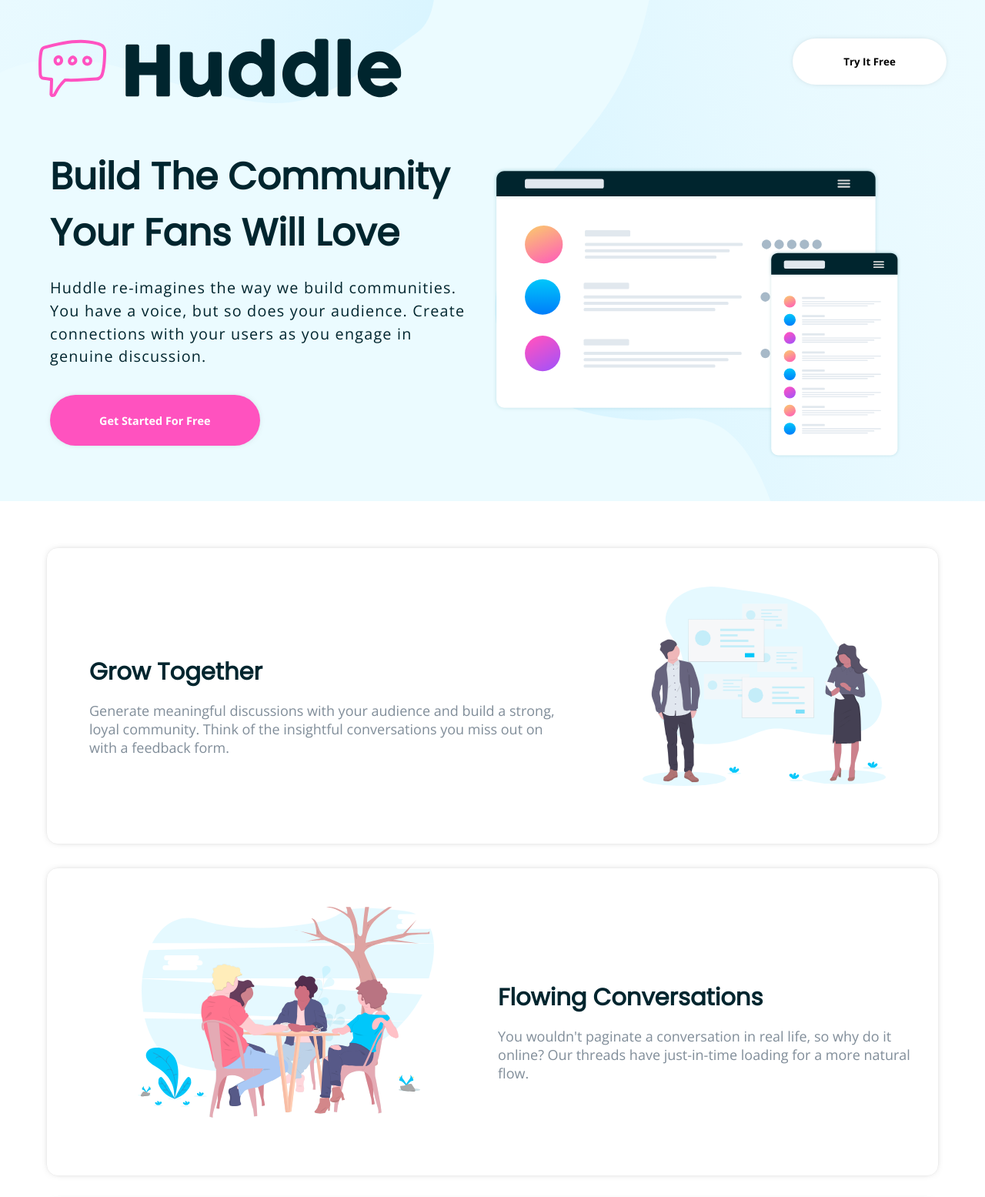
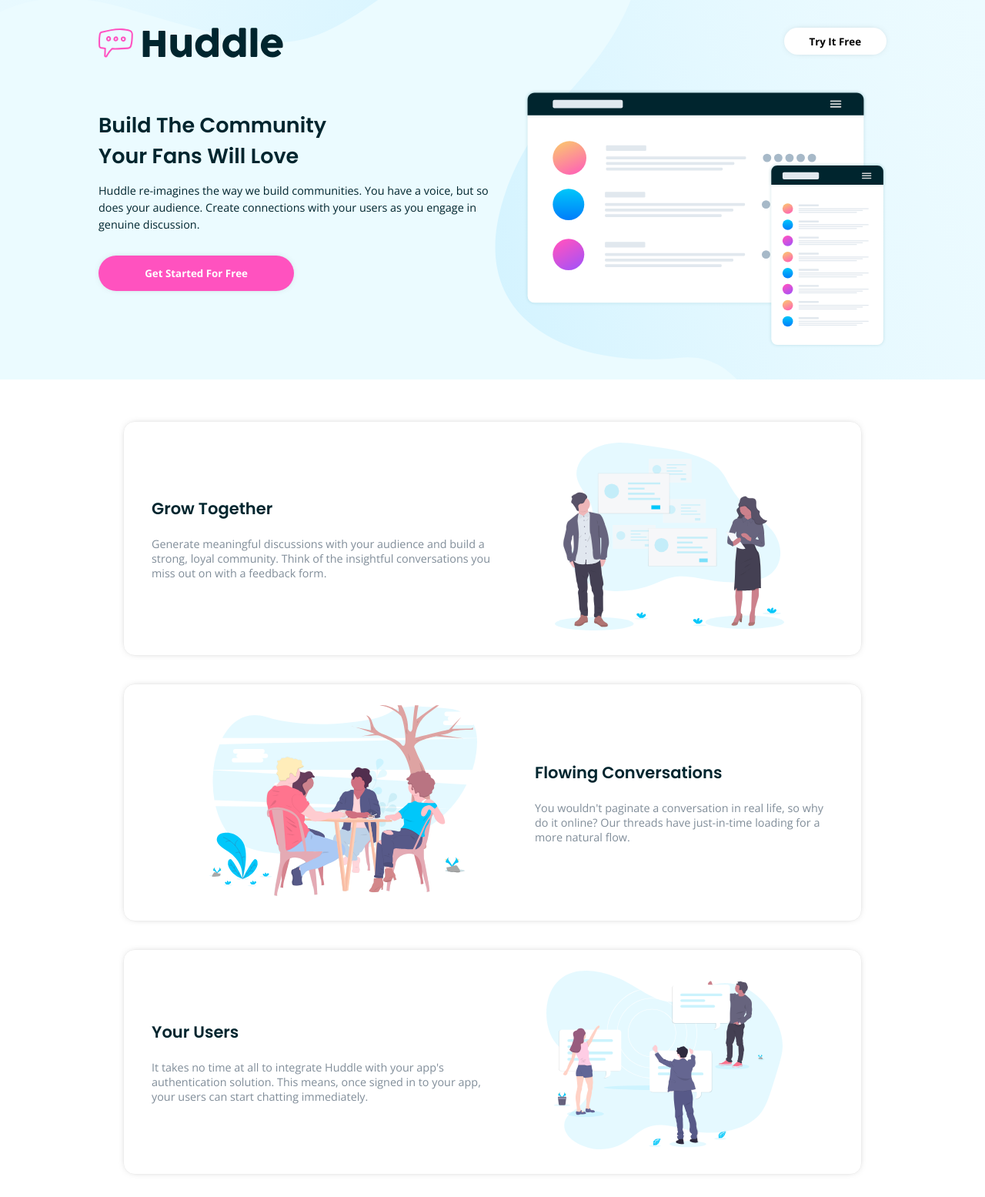
Before and after one commit to nlefty/FM_huddle-landing, a plain HTML site: page index.html in a window 1280 px wide. Shown: the top 1555 px of the page at 77% size. Drawn offline with nearby package versions, Linux system fonts and the light colour scheme.

Commit message:
update files
re-worked layout for responsiveness

```diff
--- a/index.html
+++ b/index.html
@@ -1,42 +1,63 @@
 <!DOCTYPE html>
 <html lang="en">
   <head>
-  <meta charset="UTF-8">
-  <meta name="viewport" content="width=device-width, initial-scale=1.0"> <!-- displays site properly based on user's device -->
-  <title>Frontend Mentor | Huddle landing page with alternating feature blocks</title>
+    <meta charset="UTF-8" />
+    <meta name="viewport" content="width=device-width, initial-scale=1.0" />
+    <!-- displays site properly based on user's device -->
+    <title>
+      Frontend Mentor | Huddle landing page with alternating feature blocks
+    </title>
 
-  <link rel="icon" type="image/png" sizes="32x32" href="./images/favicon-32x32.png">
-  <link href="https://fonts.googleapis.com/css?family=Poppins:200,400&display=swap" rel="stylesheet">
-  <link href="https://fonts.googleapis.com/css?family=Open+Sans:400,700&display=swap" rel="stylesheet">
-  <link href="https://stackpath.bootstrapcdn.com/font-awesome/4.7.0/css/font-awesome.min.css" rel="stylesheet" integrity="sha384-wvfXpqpZZVQGK6TAh5PVlGOfQNHSoD2xbE+QkPxCAFlNEevoEH3Sl0sibVcOQVnN" crossorigin="anonymous">
-  <link rel="stylesheet" media="screen" href="style.css">
-  <link rel="stylesheet" media="screen" href="media-queries.css">
-
+    <link
+      rel="icon"
+      type="image/png"
+      sizes="32x32"
+      href="./images/favicon-32x32.png"
+    />
+    <link
+      rel="stylesheet"
+      href="https://fonts.googleapis.com/css2?family=Open+Sans:wght@400;700&family=Poppins:wght@600&display=swap"
+    />
+    <link
+      rel="stylesheet"
+      href="https://stackpath.bootstrapcdn.com/font-awesome/4.7.0/css/font-awesome.min.css"
+      integrity="sha384-wvfXpqpZZVQGK6TAh5PVlGOfQNHSoD2xbE+QkPxCAFlNEevoEH3Sl0sibVcOQVnN"
+      crossorigin="anonymous"
+    />
+    <link rel="stylesheet" media="screen" href="style.css" />
+    <link rel="stylesheet" media="screen" href="media-queries.css" />
   </head>
   <body>
     <div class="wrapper">
-    <div class="top">
+      <header>
         <div class="huddle-try-free">
-        <img src="images/logo.svg" class="logo" alt="Logo">
+          <div class="logo">
+            <img src="images/logo.svg" alt="Logo" />
+          </div>
+          <div class="cta-btn">
             <button class="try-free-btn">Try It Free</button>
+          </div>
         </div>
         <div class="top-content">
           <div class="hero">
-          <h1>Build The Community Your Fans Will Love</h1>
-          <p>Huddle re-imagines the way we build communities. You have a voice, but so does your audience.  Create connections with your users as you engage in genuine discussion.</p>
+            <h1>Build The Community<br>Your Fans Will Love</h1>
+            <p>
+              Huddle re-imagines the way we build communities. You have a voice,
+              but so does your audience. Create connections with your users as
+              you engage in genuine discussion.
+            </p>
             <div class="hero-button">
               <button class="start-free-btn">Get Started For Free</button>
             </div>
           </div>
           <div class="hero-image">
-          <img src="images/illustration-mockups.svg" alt="Mockups">
+            <img src="images/illustration-mockups.svg" alt="Mockups" />
           </div>
         </div>
-    </div>
-
+      </header>
 
     <main>
-      <section class="main-grow">
+      <article class="main-grow">
         <div class="grow-image">
           <img src="images/illustration-grow-together.svg" alt="Grow Together">
         </div>
@@ -45,8 +66,8 @@
           <p>Generate meaningful discussions with your audience and build a strong, loyal community.
       Think of the insightful conversations you miss out on with a feedback form.</p>
         </div>
-      </section>
-      <section class="main-flow">
+      </article>
+      <article class="main-flow">
         <div class="flow-image">
           <img src="images/illustration-flowing-conversation.svg" alt="Grow Together">
         </div>
@@ -55,8 +76,8 @@
           <p>You wouldn't paginate a conversation in real life, so why do it online? Our threads
       have just-in-time loading for a more natural flow.</p>
         </div>
-      </section>
-      <section class="main-users">
+      </article>
+      <article class="main-users">
         <div class="user-image">
           <img src="images/illustration-your-users.svg" alt="Grow Together">
         </div>
@@ -65,7 +86,7 @@
           <p>It takes no time at all to integrate Huddle with your app's authentication solution.
       This means, once signed in to your app, your users can start chatting immediately.</p>
         </div>
-      </section>
+      </article>
     </main>
 
     <footer>
@@ -82,30 +103,30 @@
         <div class="foot-contact-wrapper">
           <div class="foot-contact">
               <i class="fa fa-map-marker"></i>
-              <div>Lorem ipsum dolor sit amet, consectetur adipiscing elit, sed do eiusmod tempor incididunt ut labore et dolore magna aliqua</div>
+              <div class="foot-text">Lorem ipsum dolor sit amet, consectetur adipiscing elit, sed do eiusmod tempor incididunt ut labore et dolore magna aliqua</div>
           </div>
           <div class="foot-contact">
               <i class="fa fa-phone"></i>
-              <div>+1-543-123-4567</div>
+              <div class="foot-text">+1-543-123-4567</div>
           </div>
           <div class="foot-contact">
               <i class="fa fa-envelope"></i>
-              <div>example@huddle.com</div>
+              <div class="foot-text">example@huddle.com</div>
           </div>
         </div>
 
         <nav class="nav-list-1">
           <ul>
-            <li><a href="#">About Us</a></li>
-            <li><a href="#">What We Do</a></li>
-            <li><a href="#">FAQ</a></li>
+            <li class="nav-link"><a href="#">About Us</a></li>
+            <li class="nav-link"><a href="#">What We Do</a></li>
+            <li class="nav-link"><a href="#">FAQ</a></li>
           </ul>
         </nav>
         <nav class="nav-list-2">
           <ul>
-            <li><a href="#">Career</li>
-            <li><a href="#">Blog</a></li>
-            <li><a href="#">Contact Us</a></li>
+            <li class="nav-link"><a href="#">Career</li>
+            <li class="nav-link"><a href="#">Blog</a></li>
+            <li class="nav-link"><a href="#">Contact Us</a></li>
           </ul>
         </nav>
 
@@ -122,7 +143,7 @@
       </div>
       <p class="attribution">
         Challenge by <a href="https://www.frontendmentor.io?ref=challenge" target="_blank">Frontend Mentor</a>.
-        Coded by <a href="#">Nik Lefty</a>.
+        Coded by <a href="kitawita.com" target="_blank">Nik Lefty</a>.
       </p>
     </footer>
     </div>
--- a/media-queries.css
+++ b/media-queries.css
@@ -1,108 +1,126 @@
-@media (min-width: 770px) {
+@media all and (min-width: 600px) and (max-width: 999px) {
+  main article {
+    max-width: 70%;
+  }
 
+  .start-free-btn {
+    width: 60%;
+  }
+}
 
-    .top {
+@media (min-width: 1000px) {
+  header {
     background-position: center;
     background-size: 100%;
-        padding: 50px;
   }
 
-    .huddle-try-free img {
-        width: 40%;
+  .huddle-try-free {
+    max-width: 80%;
+    padding: 0;
   }
 
   .try-free-btn {
-        width: 15em;
-        height: 60px;
+    width: 10em;
+    height: 80%;
+    background-color: #fff;
   }
 
   .top-content {
     display: flex;
-        justify-content: space-between;
-        align-items: center;
+    align-items: flex-start;
     text-align: left;
   }
 
-
-    .hero, .hero-image {
-        width: 50%;
+  .hero,
+  .hero-image {
+    padding: 0;
   }
 
   .hero {
-        padding-right: 30px;
+    width: 80%;
+    padding-right: 2.5em;
   }
 
-    .start-free-btn {
-        width: 50%;
-        height: 4.6em;
-        font-size: .8em;
+  .hero h1 {
+    font-size: 1.5em;
+    padding-top: 1em;
   }
 
-    main section {
-        margin-right: 60px;
-        margin-left: 60px;
+  .hero p {
+    letter-spacing: normal;
+    padding: 1em 0;
+    font-size: 0.8em;
   }
 
-    section {
-        display: flex;
-        justify-content: flex-end;
-    }
-
-    section img {
+  .hero-image {
     width: 70%;
   }
 
-    .main-grow, .main-flow, .main-users {
+  .hero-image img {
+    object-fit: contain;
+    width: 100%;
+    height: 100%;
+  }
+
+  main article {
+    padding: 1.5em 2em;
+  }
+
+  article img {
+    width: 70%;
+  }
+
+  article h3 {
+    padding: 0 0 1em;
+  }
+
+  .main-grow,
+  .main-flow,
+  .main-users {
+    display: flex;
     align-items: center;
   }
 
-    .main-grow, .main-users {
-        padding-right: 0px;
+  .grow-image,
+  .flow-image,
+  .user-image {
+    margin-bottom: 0;
   }
 
-
-    .grow-content, .user-content {
-        padding-right: 40px;
-        margin-left: 20px;
-    }
-
-    .grow-content, .flow-content, .user-content {
+  .grow-content,
+  .flow-content,
+  .user-content {
     text-align: left;
   }
 
-    .grow-image, .user-image {
+  .grow-image,
+  .user-image {
     order: 1;
   }
 
   .build-comm {
-        width: 60%;
+    max-width: 60%;
     margin-left: auto;
     margin-right: auto;
-        font-size: 1.5rem;
   }
 
-    .build-button > .start-free-btn {
-        width: 55%;
-        height: 4em;
+  .build-comm h3 {
+    font-size: 1.5em;
   }
-
   footer {
-        padding: 50px;
-        font-size: .85em;
-    }
-
-    .foot-logo {
-        width: 40%;
+    padding: 1em 3em;
+    font-size: 0.8em;
   }
 
   .foot-content {
-        display: flex;
+    flex-direction: row;
     justify-content: start;
     align-self: flex-start;
-        width: 100%;
   }
 
-    .foot-contact-wrapper, nav, .social-copy {
+  .foot-contact-wrapper,
+  nav,
+  .social-copy {
     width: 25%;
   }
 
@@ -118,14 +136,14 @@
     padding-top: 0px;
   }
 
-    .nav-list-1, .social-copy {
+  .nav-list-1,
+  .social-copy {
     margin-top: 0px;
     margin-bottom: 0px;
   }
 
   .social-copy {
     display: grid;
-        /* grid-template-columns: 1fr; */
     text-align: left;
   }
 
@@ -144,19 +162,36 @@
 
   .attribution {
     text-align: center;
-        margin-top: 30px;
+    margin-top: 6em;
+    font-size: 0.9em;
+  }
 }
 
+@media (min-width: 1440px) {
+  .hero {
+    padding-top: 2em;
   }
 
-
-@media (min-width: 1230px) {
-
   .hero h1 {
-        font-size: 2.7em;
+    font-size: 2.3em;
   }
 
-    .hero p {
+  .hero p,
+  article p,
+  .copy p {
     font-size: 1.1em;
   }
+
+  article h3 {
+    font-size: 1.5em;
   }
+
+  footer {
+    padding: 1em 11em;
+  }
+
+  .foot-text,
+  .nav-link a {
+    font-size: 1.2em;
+  }
+}
--- a/style.css
+++ b/style.css
@@ -4,179 +4,191 @@
   box-sizing: border-box;
 }
 
-/*
-.group:after {
-  display: block;
-  height: 0;
-  font-size: 0;
-  content: ".";
-  clear: both;
-  visibility: hidden;
-}
-*/
-
 body {
-  /*background-color: #e8f8f8;*/
-  font-family: 'Open Sans', sans-serif;
+  font-family: "Open Sans", sans-serif;
   font-size: 18px;
   text-align: center;
   position: relative;
-  color: hsl(192, 100%, 9%)
+  color: hsl(192, 100%, 9%);
 }
 
-
-h1, h3 {
-	font-family: 'Poppins', sans-serif;
+h1,
+h3 {
+  font-family: "Poppins", sans-serif;
 }
 
 .wrapper {
-  display: grid;
-  grid-template-columns: column;
-  margin: auto;
-  /* width: 375px; */
+  /* display: grid;
+  grid-template-columns: column; */
+  display: flex;
+  flex-direction: column;
 }
 
-.top {
+header {
   background-color: hsl(193, 100%, 96%);
   background-image: url("images/bg-hero-mobile.svg");
   background-repeat: no-repeat;
-	padding: 25px 30px 30px 30px;
+  background-size: cover;
+  padding-bottom: 2em;
 }
 
 .huddle-try-free {
   display: flex;
   justify-content: space-between;
-	width: 100%;
-	margin-bottom: 	50px;
+  margin: 2em auto;
+  padding: 0 1em;
 }
 
-/*
 .huddle-try-free img {
-	width: 8em;
-	height: auto;
-} */
+  max-width: 100%;
+  max-height: 100%;
+}
 
 button {
   border: none;
-	background-color: #fff;
-	width: 	140px;
-	height: 40px;
-	border-radius:	50px;
-	font-family: 'Open Sans', sans-serif;
-	font-weight: 	600;
-	-webkit-box-shadow: 0px 0px 12px -8px rgba(0,0,0,0.75);
-	-moz-box-shadow: 0px 0px 12px -8px rgba(0,0,0,0.75);
-	box-shadow: 0px 0px 12px -8px rgba(0,0,0,0.75);
+  border-radius: 50px;
+  font-family: "Open Sans", sans-serif;
+  font-weight: 600;
+  -webkit-box-shadow: 0px 0px 12px -8px rgba(0, 0, 0, 0.75);
+  -moz-box-shadow: 0px 0px 12px -8px rgba(0, 0, 0, 0.75);
+  box-shadow: 0px 0px 12px -8px rgba(0, 0, 0, 0.75);
   cursor: pointer;
 }
 
+button:active,
+button:focus {
+  outline-style: none;
+}
+
+.try-free-btn {
+  width: 8em;
+  height: 2.2em;
+  background-color: #fff;
+}
+
+button.try-free-btn:hover {
+  background: #ff00cc; /* fallback for old browsers */
+  background: -webkit-linear-gradient(to left, #7b429c, #ff00cc);
+  background: linear-gradient(to left, #7b429c, #ff00cc);
+  color: #fff;
+  -webkit-box-shadow: 0 5px 15px rgba(0, 0, 0, 0.3);
+  -moz-box-shadow: 0 5px 15px rgba(0, 0, 0, 0.3);
+  box-shadow: 0 5px 15px rgba(0, 0, 0, 0.3);
+  transition: box-shadow 0.3s ease-in-out;
+}
+
+.top-content {
+  max-width: 80%;
+  margin: 0 auto;
+}
 
 .hero {
-	padding-left: 15px;
-	padding-right: 15px;
+  padding: 1em 0;
 }
 
 .hero h1 {
   font-size: 1.7em;
-	font-weight: 600;
-	padding-top: 10px;
-	margin-bottom: 20px;
+  font-weight: 700;
 }
 
 .hero p {
-	font-size: 	1em;
-	padding-bottom: 20px;
+  font-size: 1em;
+  padding: 1.5em 0;
   line-height: 1.5;
   letter-spacing: 1.2px;
 }
 
 .start-free-btn {
-		background-color: 	hsl(322, 100%, 66%);
-		color: 	#fff;
-		width: 	60%;
-		margin:	15px 0px;
-		height: 4.2em;
+  background-color: hsl(322, 100%, 66%);
+  color: #fff;
+  width: 50%;
+  margin: 15px 0px;
+  height: 3.5em;
   cursor: pointer;
 }
 
-.hero-image  {
-	padding-top: 40px;
+.start-free-btn:hover {
+  background: #ff52bf; /* fallback for old browsers */
+  background: -webkit-linear-gradient(to left, #7b429c, #ff52bf);
+  background: linear-gradient(to left, #7b429c, #ff52bf);
+  -webkit-box-shadow: 0 5px 15px rgba(0, 0, 0, 0.3);
+  -moz-box-shadow: 0 5px 15px rgba(0, 0, 0, 0.3);
+  box-shadow: 0 5px 15px rgba(0, 0, 0, 0.3);
+  transition: box-shadow 0.3s ease-in-out;
+}
+
+.hero-image {
+  padding-top: 1em;
 }
 
 .hero-image img {
-	width: 90%;
+  width: 80%;
 }
 
 main {
-	margin-top: 30px
+  margin: 2em auto;
+  max-width: 75%;
+}
+main article {
+  margin: 1em auto 2em;
+  border: 1px solid #eee;
+  border-radius: 15px;
+  padding: 3em 1.5em 2em;
+  -webkit-box-shadow: 0px 0px 12px -8px rgba(0, 0, 0, 0.75);
+  -moz-box-shadow: 0px 0px 12px -8px rgba(0, 0, 0, 0.75);
+  box-shadow: 0px 0px 12px -8px rgba(0, 0, 0, 0.75);
 }
 
-main section {
-	margin: 30px 50px;
-	border: 1px solid #eee;
-	border-radius: 15px;
-	padding: 50px 35px 40px;
-	-webkit-box-shadow: 0px 0px 12px -8px rgba(0,0,0,0.75);
-	-moz-box-shadow: 0px 0px 12px -8px rgba(0,0,0,0.75);
-	box-shadow: 0px 0px 12px -8px rgba(0,0,0,0.75);
+article img {
+  width: 80%;
 }
 
-section img {
-	width: 90%;
-	margin-bottom: 30px;
+.grow-image,
+.flow-image,
+.user-image {
+  margin-bottom: 1em;
 }
-
-section h3 {
-	font-size: 1.7em;
+article h3 {
   font-weight: 700;
   padding: 15px 0;
 }
 
-section p {
+article p {
   color: hsl(208, 11%, 55%);
-	font-size: 1em;
+  font-size: 0.8em;
 }
 
 .build-comm {
   background-color: #fff;
-	margin-top: -120px ;
-	margin-left: 10px;
-	margin-right: 10px;
-	margin-bottom: 0;
+  margin: -7em 2em 0 2em;
   border-radius: 15px;
   padding: 50px 10px 30px;
-	-webkit-box-shadow: 0px 0px 12px -8px rgba(0,0,0,0.75);
-	-moz-box-shadow: 0px 0px 12px -8px rgba(0,0,0,0.75);
-	box-shadow: 0px 0px 12px -8px rgba(0,0,0,0.75);
-
+  -webkit-box-shadow: 0px 0px 12px -8px rgba(0, 0, 0, 0.75);
+  -moz-box-shadow: 0px 0px 12px -8px rgba(0, 0, 0, 0.75);
+  box-shadow: 0px 0px 12px -8px rgba(0, 0, 0, 0.75);
 }
 
 .build-comm h3 {
-	font-weight: 700;
-	font-size: 1.4em;
-	color: hsl(192, 100%, 9%)
-}
-
-.build-button > .start-free-btn {
-	/* width: 60%; */
-	padding: 1.15rem 4rem;
-	margin-top: 30px;
-	/* -webkit-box-shadow: 0px 8px 28px -14px rgba(0,0,0,0.75);
-	-moz-box-shadow: 0px 8px 28px -14px rgba(0,0,0,0.75); */
-	box-shadow: 0px 10px 18px -15px rgba(0,0,0,0.75);
+  font-weight: 600;
+  color: hsl(192, 100%, 9%);
 }
 
 footer {
-	margin-top: 220px;
+  margin-top: 7em;
   background-color: hsl(192, 100%, 9%);
   color: #fff;
+  max-width: 100%;
+}
 
+.foot-logo,
+.foot-content {
+  padding: 0 2em;
 }
 
 .foot-content {
-	display: grid;
+  display: flex;
+  flex-direction: column;
   width: 100%;
-	padding: 0px 20px;
   text-align: left;
 }
 
@@ -186,24 +198,22 @@ footer {
 }
 
 .foot-logo {
-	margin: 70px 0px 30px 20px;
+  margin: 5em 0 1.5em 0;
   text-align: left;
-	width: 100%;
 }
 
 .foot-logo img {
-	width: 50%;
+  max-width: 50%;
   height: auto;
 }
 
 .white {
-    filter:	brightness(0) invert(1);
+  filter: brightness(0) invert(1);
 }
 
 .foot-contact {
   display: flex;
   justify-content: start;
-    /* align-items: flex-start; */
   margin-bottom: 23px;
   letter-spacing: 1px;
 }
@@ -236,7 +246,7 @@ nav li {
 }
 
 .copy {
-	font-size: .7em;
+  font-size: 0.7em;
   margin-top: 20px;
 }
 
@@ -246,6 +256,13 @@ nav li {
   margin-bottom: 20px;
 }
 
-.attribution a {
+.nav-link a:hover,
+.attribution a,
+.social a:hover {
   color: hsl(322, 100%, 66%);
 }
+
+.nav-link a:hover,
+.attribution a:hover {
+  color: hsl(322, 100%, 50%);
+}
```
Lines whose indentation alone changed are shown as unchanged.
